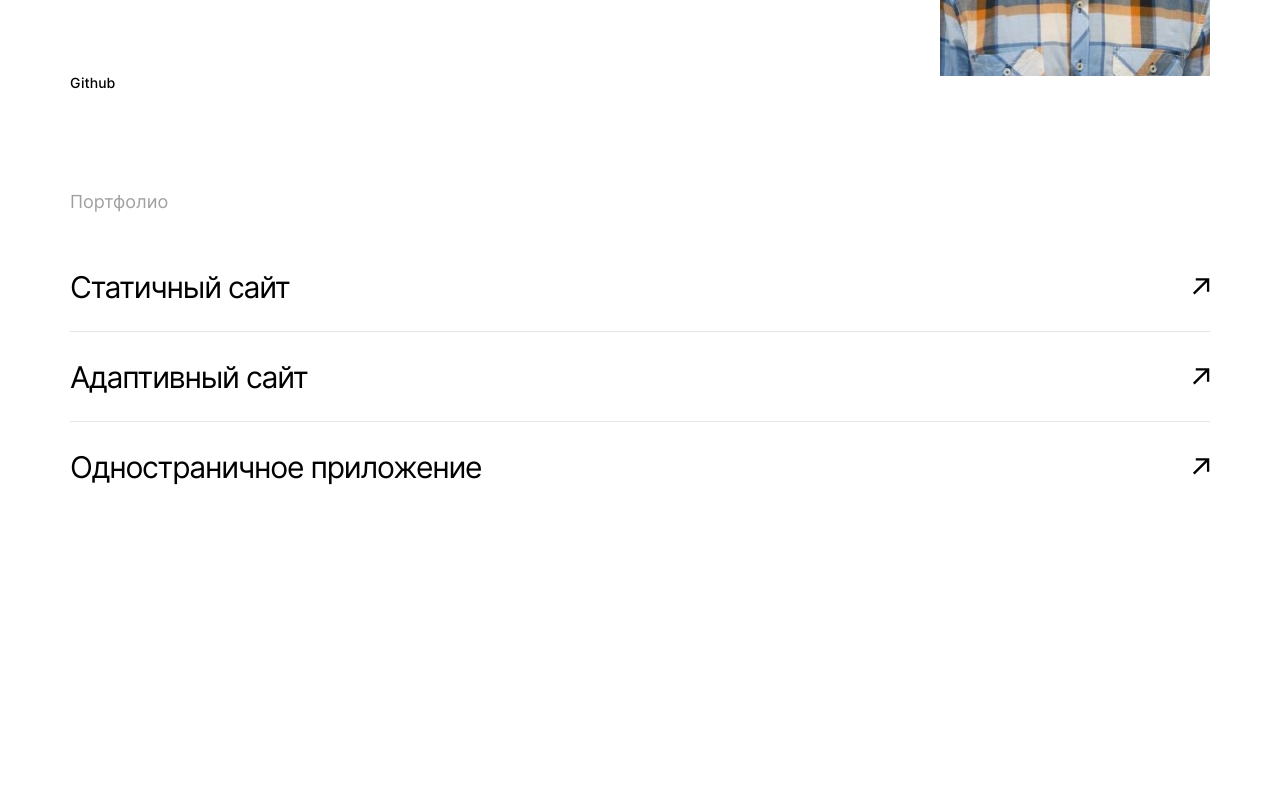
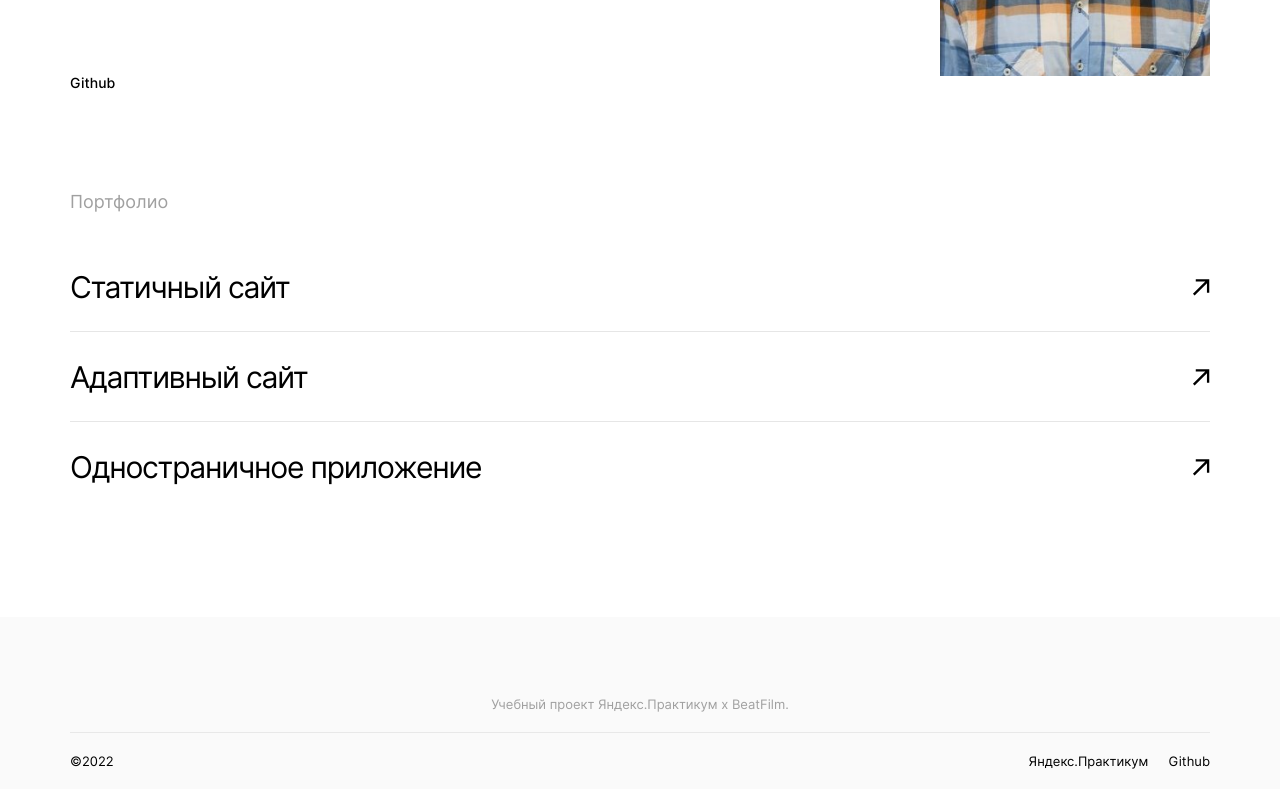
Before and after one commit to gatalsky-dv/movies-explorer-frontend, a React app: page / in a window 1280 px wide. Shown: the part 2369-3169 px from the top of the page. Built offline with nearby package versions, Linux system fonts and the light colour scheme; a web font is replaced by a local one.

Commit message:
footer is done

```diff
--- a/src/components/App/App.js
+++ b/src/components/App/App.js
@@ -1,3 +1,5 @@
+import React from 'react';
+import '../../index.css';
 import CurrentUserContext from '../../contexts/CurrentUserContext';
 import Header from '../Header/Header';
 import Promo from '../Main/Promo/Promo';
@@ -5,9 +7,9 @@ import AboutMe from '../Main/AboutMe/AboutMe';
 import AboutProject from '../Main/AboutProject/AboutProject';
 import Tech from '../Main/Techs/Tech';
 import Portfolio from '../Main/Portfolio/Portfolio';
+import Footer from '../Footer/Footer';
 
 export default function App() {
-
 
   return (
     <CurrentUserContext.Provider>
@@ -18,6 +20,7 @@ export default function App() {
         <Tech />
         <AboutMe />
         <Portfolio />
+				<Footer />
         {/* <Switch>
 						<ProtectedRoute
 							exact
--- /dev/null
+++ b/src/components/Footer/Footer.css
@@ -0,0 +1,142 @@
+.footer {
+  margin: auto;
+  background: #FFFFFF;
+  display: flex;
+  justify-content: space-between;
+  align-items: center;
+}
+
+@media screen and (min-width: 320px) {
+  .footer {
+    max-width: 100vw;
+    min-height: 253px;
+    flex-direction: column;
+  }
+}
+
+@media screen and (min-width: 768px) {
+  .footer {
+    min-height: 172px;
+    /*padding-left: 50px;*/
+    /*padding-right: 50px;*/
+  }
+}
+
+@media screen and (min-width: 1280px) {
+  .footer {
+    background: #FAFAFA;
+    min-height: 74px;
+    /*padding-left: 70px;*/
+    /*padding-right: 70px;*/
+  }
+}
+
+.footer__text {
+  color: #000000;
+  font-style: normal;
+  font-weight: 400;
+  text-align: center;
+}
+
+@media screen and (min-width: 320px) {
+  .footer__text {
+    font-size: 12px;
+    line-height: 15px;
+    margin-top: 12px;
+  }
+}
+
+@media screen and (min-width: 768px) {
+  .footer__text {
+    font-size: 13px;
+    line-height: 16px;
+    margin-top: 20px;
+  }
+}
+
+.footer__text_title {
+  color: #A0A0A0;
+}
+
+@media screen and (min-width: 320px) {
+  .footer__text_title {
+    margin: 79px auto 21px auto;
+  }
+}
+
+@media screen and (min-width: 768px) {
+  .footer__text_title {
+    margin: 79px auto 20px auto;
+  }
+}
+
+@media screen and (min-width: 320px) {
+  .footer__text_caption {
+    margin: 12px auto 0 auto;
+  }
+}
+
+@media screen and (min-width: 768px) {
+  .footer__text_caption {
+    margin: 20px 0 20px 20px;
+  }
+}
+
+@media screen and (min-width: 320px) {
+  .footer__text_year {
+    margin: 30px auto 20px auto;
+    color: #A0A0A0;
+  }
+}
+
+@media screen and (min-width: 768px) {
+  .footer__text_year {
+    margin: auto 63% auto 0;
+    order: -1;
+    color: #000000;
+  }
+}
+
+@media screen and (min-width: 1280px) {
+  .footer__text_year {
+    margin: auto 78.5% auto 0;
+    order: -1;
+    color: #000000;
+  }
+}
+
+.footer__line {
+  margin: auto;
+  background-color: #E8E8E8;
+}
+
+@media screen and (min-width: 320px) {
+  .footer__line {
+    margin-top: 0;
+    margin-bottom: 0;
+  }
+}
+
+.footer__nav {
+  margin: 0;
+  max-width: 100vw;
+}
+
+@media screen and (min-width: 320px) {
+  .footer__nav {
+  }
+}
+
+@media screen and (min-width: 768px) {
+  .footer__nav {
+    display: flex;
+    justify-content:space-between;
+    min-width: 88.93%;
+  }
+}
+
+@media screen and (min-width: 1280px) {
+  .footer__nav {
+    min-width: 89.06%;
+  }
+}
--- /dev/null
+++ b/src/components/Footer/Footer.js
@@ -0,0 +1,18 @@
+import React from 'react';
+
+export default function Header({ email }) {
+
+  return (
+
+    <footer className="footer">
+      <h4 className="footer__text footer__text_title">Учебный проект Яндекс.Практикум х BeatFilm.</h4>
+      <div className='line footer__line'></div>
+      <nav className="footer__nav">
+        <p className="footer__text footer__text_caption">Яндекс.Практикум</p>
+        <p className="footer__text footer__text_caption">Github</p>
+        <p className="footer__text footer__text_year">©2022</p>
+      </nav>
+    </footer>
+
+  )
+}
--- a/src/components/Header/Header.css
+++ b/src/components/Header/Header.css
@@ -100,6 +100,8 @@
   font-style: normal;
   font-weight: 500;
   line-height: 16px;
+  cursor: pointer;
+
 }
 
 @media screen and (min-width: 320px) {
--- a/src/components/Header/Header.js
+++ b/src/components/Header/Header.js
@@ -1,4 +1,4 @@
-// import { Link, Route, Switch } from 'react-router-dom';
+import React from 'react';
 
 export default function Header({ email }) {
 
--- a/src/components/Main/AboutProject/AboutProject.js
+++ b/src/components/Main/AboutProject/AboutProject.js
@@ -1,4 +1,4 @@
-
+import React from 'react';
 
 export default function AboutProject({ email }) {
 
--- a/src/components/Main/Portfolio/Portfolio.css
+++ b/src/components/Main/Portfolio/Portfolio.css
@@ -6,20 +6,20 @@
 @media screen and (min-width: 320px) {
   .portfolio {
     max-width: 100vw;
-    min-height: 641px;
+    min-height: 274px;
     flex-direction: column;
   }
 }
 
 @media screen and (min-width: 768px) {
   .portfolio {
-    min-height: 585px;
+    min-height: 390px;
   }
 }
 
 @media screen and (min-width: 1280px) {
   .portfolio {
-    min-height: 608px;
+    min-height: 425px;
   }
 }
 
@@ -63,21 +63,20 @@
 @media screen and (min-width: 320px) {
   .portfolio__list {
     min-width: 292px;
-    min-height: 254px;
+    min-height: 154px;
   }
 }
 
 @media screen and (min-width: 768px) {
   .portfolio__list {
-    min-height: 370px;
     min-width: 668px;
+    min-height: 250px;
     margin: 10px 50px 0 50px;
   }
 }
 
 @media screen and (min-width: 1280px) {
   .portfolio__list {
-    min-height: 405px;
     min-width: 1140px;
     margin: 10px 70px 0 70px;
   }
@@ -91,14 +90,14 @@
 @media screen and (min-width: 320px) {
   .portfolio__block {
     min-width: 292px;
-    min-height: 67px;
+    min-height: 28px;
     margin: 0 auto;
   }
 }
 
 @media screen and (min-width: 768px) {
   .portfolio__block {
-    max-height: 90px;
+    min-height: 50px;
     min-width: 668px;
     margin: 0;
   }
@@ -125,7 +124,7 @@
     max-height: 28px;
     font-size: 18px;
     line-height: 28px;
-    margin: 10px 24px 19px 0;
+    margin: 10px 24px 0 0;
   }
 }
 
@@ -135,7 +134,7 @@
     min-height: 50px;
     font-size: 28px;
     line-height: 50px;
-    margin: 20px auto 19px 0;
+    margin: 20px auto 0 0;
   }
 }
 
@@ -155,7 +154,7 @@
   .portfolio__img {
     width: 12px;
     height: 11px;
-    margin: auto 0 auto auto;
+    margin: 18.5px 0 auto auto;
   }
 }
 
@@ -164,7 +163,7 @@
     background-image: url(../../../images/strelka-768.svg);
     width: 16px;
     height: 16px;
-    margin: auto 0 auto auto;
+    margin: 37px 0 auto auto;
   }
 }
 
@@ -173,11 +172,11 @@
     background-image: url(../../../images/strelka-1280.svg);
     width: 18px;
     height: 17px;
-    margin: auto 0 auto auto;
+    margin: 37px 0 auto auto;
   }
 }
 
 .portfolio__line {
   background: #E6E6E6;
-  margin: 0;
+  margin: 19px 0 0 0;
 }
--- a/src/components/Main/Promo/Promo.css
+++ b/src/components/Main/Promo/Promo.css
@@ -137,6 +137,7 @@
   color: #FFFFFF;
   background: #5C5C5C;
   padding: 0;
+  cursor: pointer;
 }
 
 @media screen and (min-width: 320px) {
--- a/src/components/Main/Promo/Promo.js
+++ b/src/components/Main/Promo/Promo.js
@@ -1,4 +1,4 @@
-
+import React from 'react';
 
 export default function Promo({ email }) {
 
--- a/src/components/Main/Techs/Tech.js
+++ b/src/components/Main/Techs/Tech.js
@@ -1,4 +1,4 @@
-
+import React from 'react';
 
 export default function Tech({ email }) {
 
--- a/src/index.css
+++ b/src/index.css
@@ -10,3 +10,4 @@
 @import url(./components/Main/AboutProject/AboutProject.css);
 @import url(./components/Main/Techs/Tech.css);
 @import url(./components/Main/Portfolio/Portfolio.css);
+@import url(./components/Footer/Footer.css);
--- a/src/index.js
+++ b/src/index.js
@@ -11,7 +11,5 @@ root.render(
   </React.StrictMode>
 );
 
-// If you want to start measuring performance in your app, pass a function
-// to log results (for example: reportWebVitals(console.log))
-// or send to an analytics endpoint. Learn more: https://bit.ly/CRA-vitals
+
 reportWebVitals();
```
Also changed, not shown: package.json (+10 -2 lines), public/index.html (+1 -21 lines), 1 other file.
